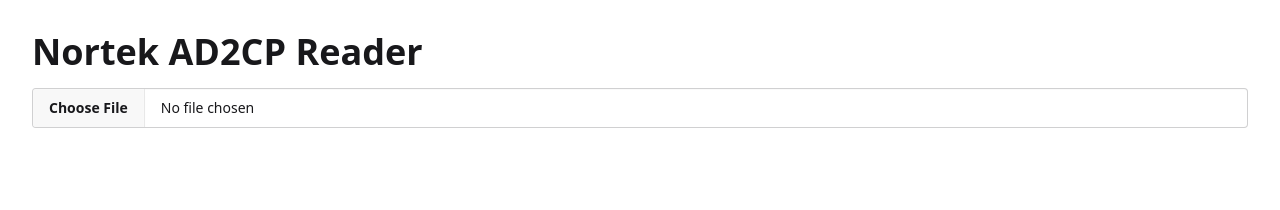
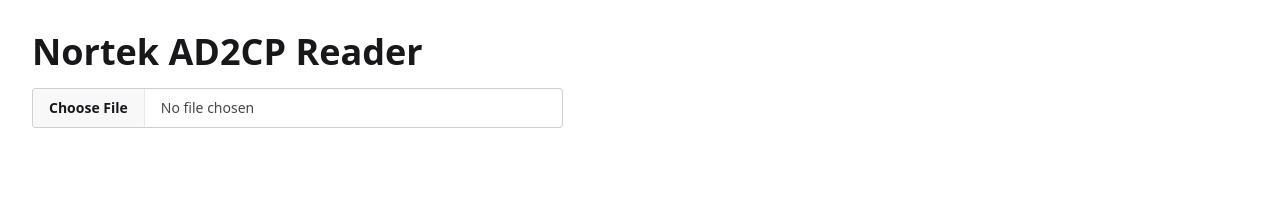
Before and after one commit to subnero1/nortek-ad2cp-reader, a Vue app: page / in a window 1280 px wide. Shown: the top 210 px of the page. Built offline with nearby package versions, Linux system fonts and the light colour scheme; what binary-parser would draw is missing.

Commit message:
Add tailwind typography

```diff
--- a/index.html
+++ b/index.html
@@ -1,13 +1,13 @@
-<!DOCTYPE html>
+<!doctype html>
 <html lang="">
   <head>
-    <meta charset="UTF-8">
-    <meta name="viewport" content="width=device-width, initial-scale=1.0">
-    <link href="/src/style.css" rel="stylesheet">
+    <meta charset="UTF-8" />
+    <meta name="viewport" content="width=device-width, initial-scale=1.0" />
+    <link href="/src/style.css" rel="stylesheet" />
     <title>Nortek AD2CP Reader</title>
   </head>
   <body>
-    <div id="app" class="p-8"></div>
+    <div id="app" class="p-8 prose"></div>
     <script type="module" src="/src/main.js"></script>
   </body>
 </html>
--- a/package.json
+++ b/package.json
@@ -22,6 +22,7 @@
   },
   "devDependencies": {
     "@eslint/js": "^9.31.0",
+    "@tailwindcss/typography": "^0.5.16",
     "@vitejs/plugin-vue": "^6.0.1",
     "@vue/eslint-config-prettier": "^10.2.0",
     "daisyui": "^5.0.50",
--- a/src/style.css
+++ b/src/style.css
@@ -1,2 +1,3 @@
-@import "tailwindcss";
+@import 'tailwindcss';
+@plugin "@tailwindcss/typography";
 @plugin "daisyui";
```
Also changed, not shown: 1 other file (tests, documents, lock files or other folders).
